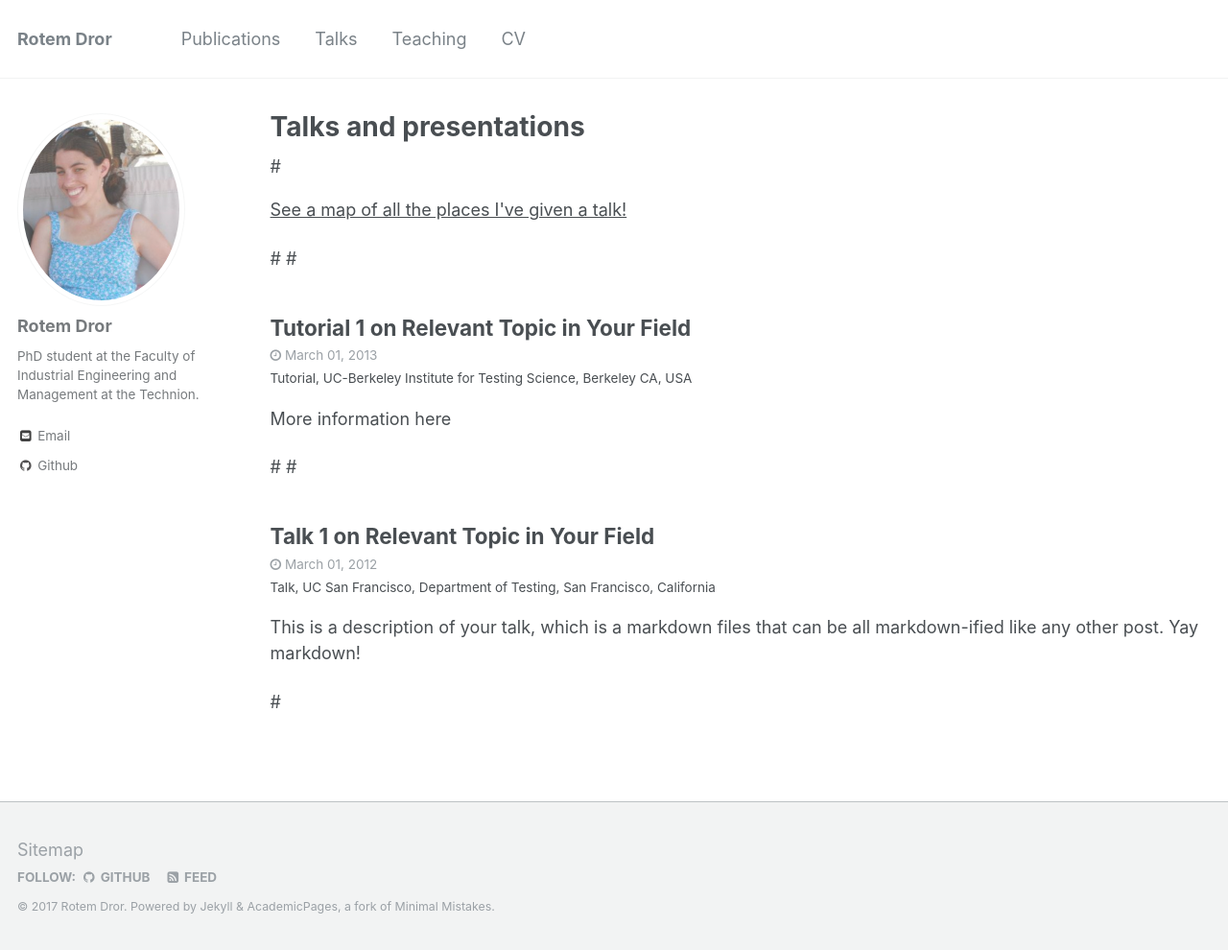
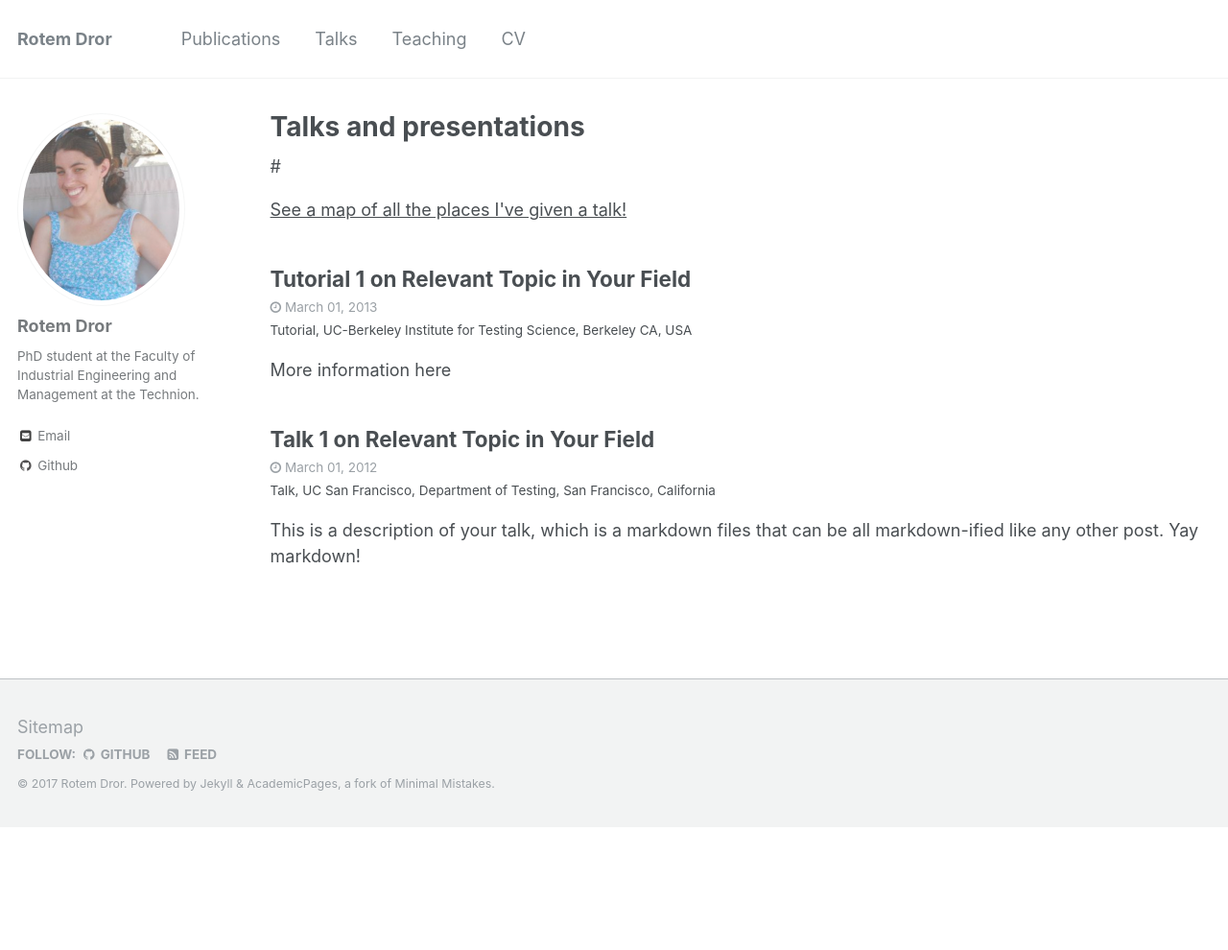
Before and after one commit to rtmdrr/rtmdrr.github.io, a Jekyll site: the page built from _pages/talks.html, in a window 1280 px wide and 990 px high. Shown: the whole window at 96% size. Built offline with Jekyll 4.4.1, drawn with Linux system fonts in a browser that asks for light colours.

```diff
--- a/_pages/talks.html
+++ b/_pages/talks.html
@@ -7,6 +7,6 @@ author_profile: true
 
 #<p style="text-decoration:underline;"><a href="/talkmap.html">See a map of all the places I've given a talk!</a></p>
 
-#{% for post in site.talks reversed %}
- # {% include archive-single-talk.html %}
-#{% endfor %}
+{% for post in site.talks reversed %}
+  {% include archive-single-talk.html %}
+{% endfor %}
```
